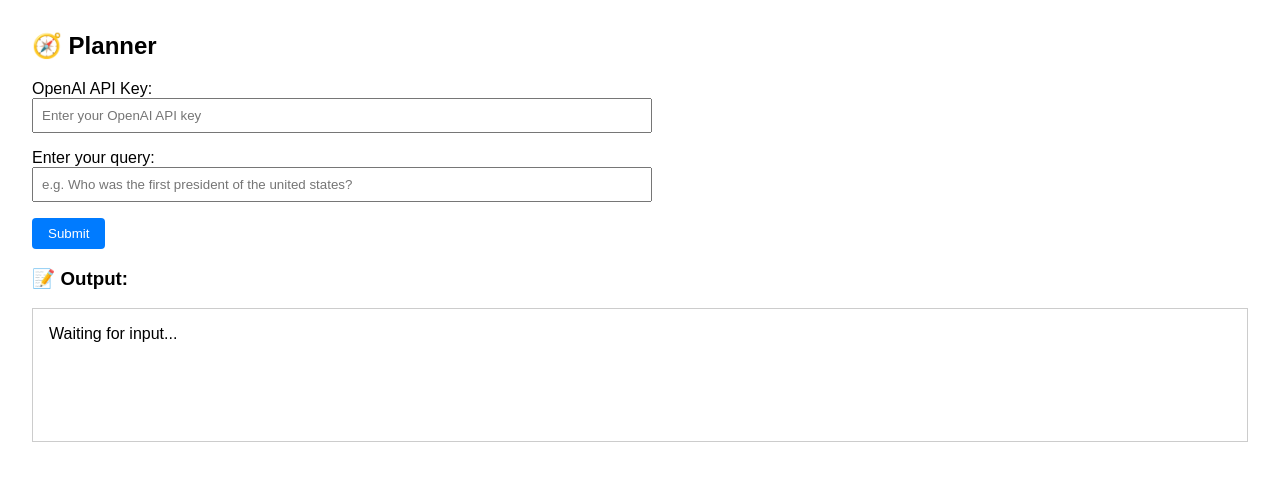
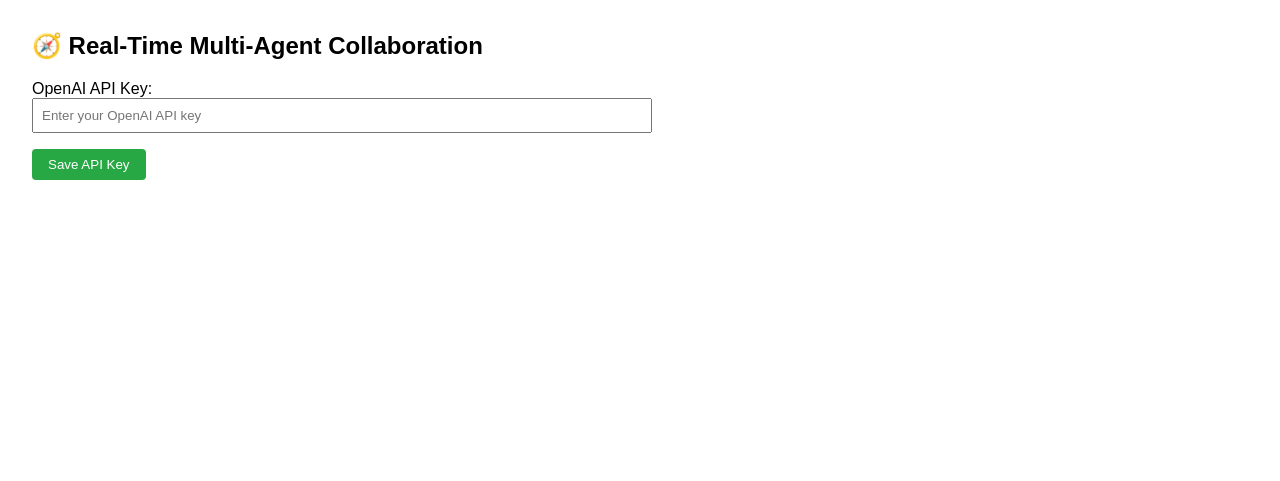
Before and after one commit to rsane-appypie/Real-Time-Multi-Agent-Collaboration-with-Traces, a Django app: page / in a window 1280 px wide. Shown: the top 481 px of the page. Run offline with Django 5.2, Linux system fonts and the light colour scheme.

Commit message:
UI improvements

```diff
--- a/core/static/js/trace.js
+++ b/core/static/js/trace.js
@@ -1,10 +1,87 @@
 document.addEventListener("DOMContentLoaded", () => {
-    const form = document.getElementById("queryForm");
+    const apiKeyForm = document.getElementById("apiKeyForm");
+    const queryForm = document.getElementById("queryForm");
     const userInput = document.getElementById("userInput");
     const apiKeyInput = document.getElementById("apiKey");
     const output = document.getElementById("output");
+    const clearApiKeyBtn = document.getElementById("clearApiKey");
+    const saveApiKeyBtn = document.getElementById("saveApiKey");
+    const apiKeySaved = document.getElementById("apiKeySaved");
+    const querySection = document.getElementById("querySection");
 
-    form.addEventListener("submit", async (e) => {
+    // Function to set cookie
+    function setCookie(name, value, days) {
+        let expires = "";
+        if (days) {
+            const date = new Date();
+            date.setTime(date.getTime() + (days * 24 * 60 * 60 * 1000));
+            expires = "; expires=" + date.toUTCString();
+        }
+        document.cookie = name + "=" + (value || "") + expires + "; path=/";
+    }
+
+    // Function to get cookie
+    function getCookie(name) {
+        const nameEQ = name + "=";
+        const ca = document.cookie.split(';');
+        for (let i = 0; i < ca.length; i++) {
+            let c = ca[i];
+            while (c.charAt(0) === ' ') c = c.substring(1, c.length);
+            if (c.indexOf(nameEQ) === 0) return c.substring(nameEQ.length, c.length);
+        }
+        return null;
+    }
+
+    // Function to delete cookie
+    function deleteCookie(name) {
+        document.cookie = name + '=; Path=/; Expires=Thu, 01 Jan 1970 00:00:01 GMT;';
+    }
+
+    // Function to show query section
+    function showQuerySection() {
+        querySection.style.display = 'block';
+        apiKeyInput.style.display = 'none';
+        document.querySelector('label[for="apiKey"]').style.display = 'none';
+        saveApiKeyBtn.style.display = 'none';
+        clearApiKeyBtn.style.display = 'inline-block';
+        apiKeySaved.style.display = 'block';
+    }
+
+    // Function to hide query section
+    function hideQuerySection() {
+        querySection.style.display = 'none';
+        apiKeyInput.style.display = 'block';
+        document.querySelector('label[for="apiKey"]').style.display = 'block';
+        saveApiKeyBtn.style.display = 'inline-block';
+        clearApiKeyBtn.style.display = 'none';
+        apiKeySaved.style.display = 'none';
+    }
+
+    // Check if API key exists in cookie and auto-fill
+    const savedApiKey = getCookie('openai_api_key');
+    if (savedApiKey) {
+        apiKeyInput.value = savedApiKey;
+        showQuerySection();
+    }
+
+    // Handle save API key button click
+    saveApiKeyBtn.addEventListener('click', () => {
+        if (apiKeyInput.value.trim() === '') {
+            alert('Please enter an API key');
+            return;
+        }
+        setCookie('openai_api_key', apiKeyInput.value, 30); // Store for 30 days
+        showQuerySection();
+    });
+
+    // Handle clear API key button click
+    clearApiKeyBtn.addEventListener('click', () => {
+        deleteCookie('openai_api_key');
+        apiKeyInput.value = '';
+        hideQuerySection();
+    });
+
+    queryForm.addEventListener("submit", async (e) => {
         e.preventDefault();
         output.innerHTML = "⏳ Generating answer...";
 
--- a/core/templates/trace.html
+++ b/core/templates/trace.html
@@ -42,17 +42,53 @@
         button:hover {
             background-color: #0056b3;
         }
+
+        .clear-api-key {
+            background-color: #dc3545;
+            margin-left: 0rem;
+        }
+
+        .clear-api-key:hover {
+            background-color: #c82333;
+        }
+
+        .api-key-saved {
+            color: #28a745;
+            font-size: 0.9em;
+            margin-top: 0.5rem;
+        }
+
+        .query-section {
+            display: none;
+            margin-top: 3rem;
+        }
+
+        .save-api-key {
+            background-color: #28a745;
+        }
+
+        .save-api-key:hover {
+            background-color: #218838;
+        }
     </style>
 </head>
 
 <body>
-    <h2>🧭 Planner</h2>
-    <form id="queryForm">
+    <h2>🧭 Real-Time Multi-Agent Collaboration</h2>
+    <form id="apiKeyForm">
         {% csrf_token %}
         <div class="input-group">
             <label for="apiKey">OpenAI API Key:</label><br>
             <input type="password" id="apiKey" name="apiKey" placeholder="Enter your OpenAI API key" required>
+            <div id="apiKeySaved" class="api-key-saved" style="display: none;">API key saved ✓</div>
         </div>
+        <button type="button" id="saveApiKey" class="save-api-key">Save API Key</button>
+        <button type="button" id="clearApiKey" class="clear-api-key" style="display: none;">Clear API Key</button>
+    </form>
+
+    <div id="querySection" class="query-section">
+        <form id="queryForm">
+            {% csrf_token %}
             <div class="input-group">
                 <label for="userInput">Enter your query:</label><br>
                 <input type="text" id="userInput" name="userInput" placeholder="e.g. Who was the first president of the united states?" required>
@@ -60,8 +96,9 @@
             <button type="submit">Submit</button>
         </form>
 
-    <h3>📝 Output:</h3>
+        <h3 style="margin-top: 3rem;">📝 Output:</h3>
         <div id="output">Waiting for input...</div>
+    </div>
 </body>
 
 </html>
```
Lines whose indentation alone changed are shown as unchanged.
